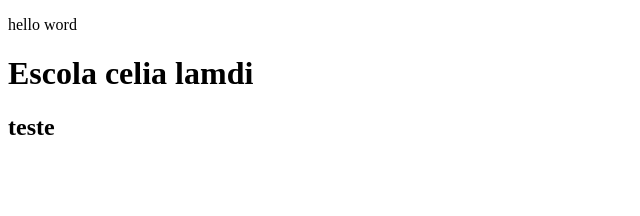
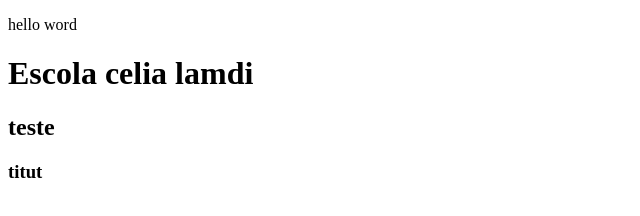
Before and after one commit to Kzlock/jv-html, a plain HTML site: page index.html in a window 1280 px wide. Shown: the full height of the page, 0-640 px from the left. Drawn offline with Linux system fonts and the light colour scheme.

Commit message:
colocado un novo registro index

```diff
--- a/index.html
+++ b/index.html
@@ -9,5 +9,6 @@
     <p> hello word </p>
     <h1> Escola celia lamdi </h1>
     <h2> teste </h2>
+    <h3> titut</h3>
 </body>
 </html>
```
